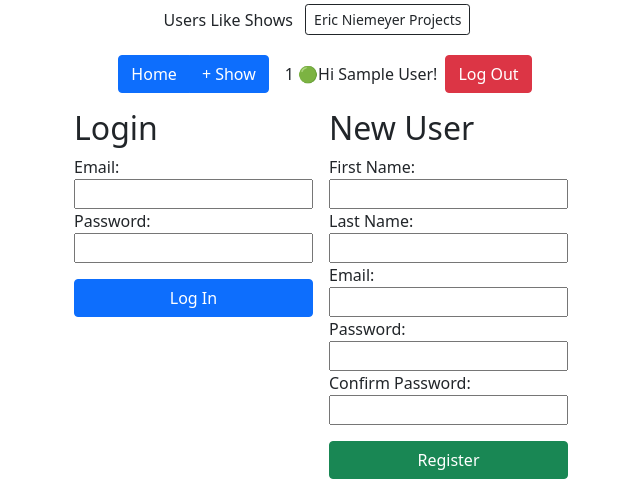
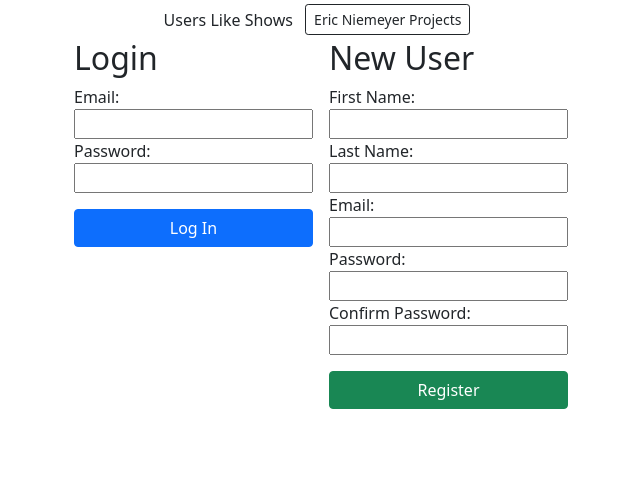
Before and after one commit to niembro64/PythonExam7, a Flask app: page /user_login in a window 1280 px wide. Shown: the top 494 px of the page, without its empty margins (319-959 px from the left). Run offline with Flask 2, Linux system fonts and the light colour scheme; the visitor is signed in with stand-in values (Sample User, id 1); parts of the project's set-up code (start-up, migrations or seed data) failed here and were passed over.

Commit message:
black green

```diff
--- a/flask_app/templates/show_all.html
+++ b/flask_app/templates/show_all.html
@@ -115,7 +115,7 @@
         </td>
         <td class="align-middle">
           {{show.user_id}} {% if show.user_id == session['user_id'] %} 🟢 {%
-          endif %} {% if show.user_id != session['user_id'] %} ◯ {% endif %}
+          endif %} {% if show.user_id != session['user_id'] %}⚫️{% endif %}
         </td>
 
         <td class="align-middle">
--- a/flask_app/templates/user_login.html
+++ b/flask_app/templates/user_login.html
@@ -30,33 +30,7 @@
         >Eric Niemeyer Projects</a
       >
     </div>
-    {% if session['first_name'] != "" %}
-    <div class="d-flex align-items-center my-2">
-      <div class="btn-group mx-3 my-2" role="group">
-        <a href="/show_all" class="btn btn-primary">Home</a>
-        <a href="/add_one" class="btn btn-primary">+ Show</a>
-      </div>
-      {% if session['user_id'] > 0 %}
-      <span> {{session['user_id']}} 🟢 </span>
-      {% endif %} {% if session['user_id'] <= 0 %}
-      <span> ◯ </span>
-      {% endif %} {% if session['first_name'] != "" %}
-      <span> Hi {{session['first_name']}}! </span>
-      {% endif %} {% if session['first_name'] == "" %}
-      <span> Login Required </span>
-      {% endif %}
-      <form action="/log_out" method="POST">
-        <input
-          class="btn btn-danger mx-2"
-          type="submit"
-          name="log_out"
-          id="log_out"
-          value="Log Out"
-        />
-      </form>
-    </div>
 
-    {% endif %}
     <div class="d-flex justify-content-between flex-wrap">
       <div class="d-flex flex-column mx-2">
         <h2>Login</h2>
```
Lines whose indentation alone changed are shown as unchanged.
